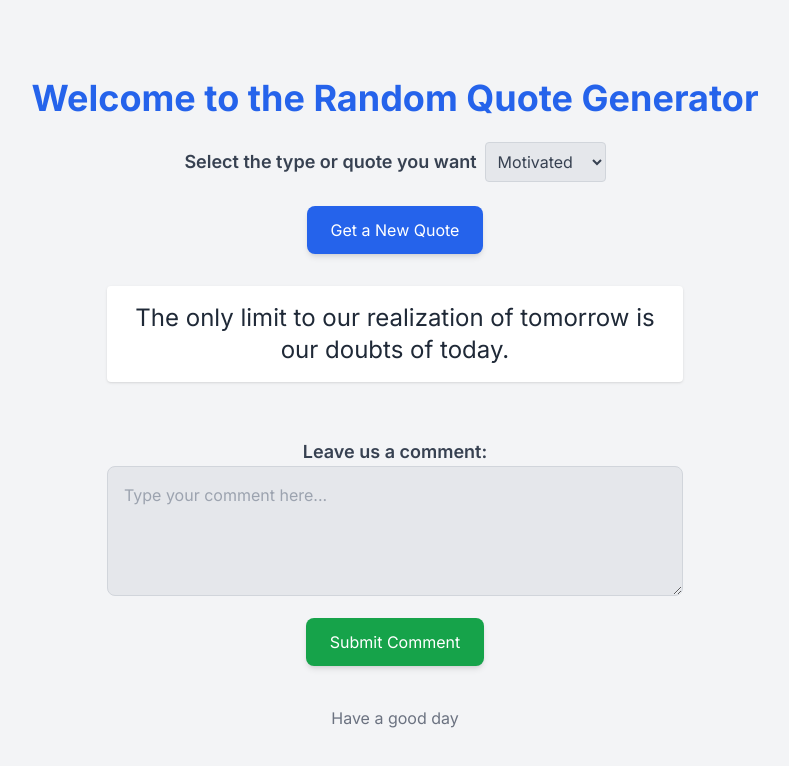
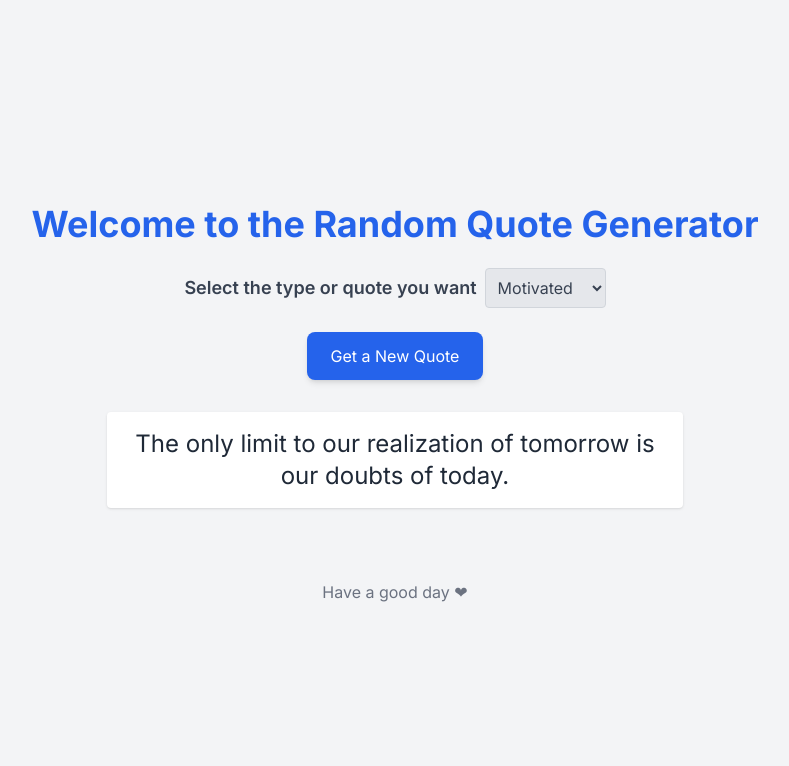
Before and after one commit to ruwinikularathne/quote-generator, a Next.js app: page / in a window 1280 px wide. Shown: the top 766 px of the page, without its empty margins (245-1034 px from the left). Built offline with nearby package versions, Linux system fonts and the light colour scheme.

Commit message:
removed comment section

```diff
--- a/app/page.tsx
+++ b/app/page.tsx
@@ -38,21 +38,11 @@ const moodQuotes = {
 export default function Home() {
   const [mood, setMood] = useState<keyof typeof moodQuotes>('Motivated');
   const [quote, setQuote] = useState<string>(moodQuotes[mood][0]);
-  const [comment, setComment] = useState<string>('');
 
   const getRandomQuote = () => {
     const randomIndex = Math.floor(Math.random() * moodQuotes[mood].length);
     setQuote(moodQuotes[mood][randomIndex]);
-  };
-
-  const handleCommentSubmit = () => {
-    if (comment.trim() !== '') {
-      alert(`Thank you for your comment: "${comment}"`);
-      setComment(''); // Reset comment after submission
-    } else {
-      alert('Please enter a comment before submitting.');
-    }
-  };
+  }
 
   return (
     <main className="flex min-h-screen flex-col items-center justify-center p-6 bg-gray-100">
@@ -97,30 +87,9 @@ export default function Home() {
         </p>
       </section>
 
-      {/* Comment Section */}
-      <section className="text-center mb-6">
-        <label htmlFor="comment" className="text-lg font-semibold text-gray-700 mb-2">
-          Leave us a comment:
-        </label>
-        <textarea
-          id="comment"
-          value={comment}
-          onChange={(e) => setComment(e.target.value)}
-          className="w-full max-w-xl p-4 mb-4 bg-gray-200 text-gray-700 border border-gray-300 rounded-lg focus:bg-gray-300"
-          rows={4}
-          placeholder="Type your comment here..."
-        />
-        <button
-          onClick={handleCommentSubmit}
-          className="bg-green-600 text-white px-6 py-3 rounded-lg shadow-md hover:bg-green-700 transition-colors duration-300"
-        >
-          Submit Comment
-        </button>
-      </section>
-
       {/* Footer (Optional) */}
       <footer className="text-center py-4 text-gray-500">
-        <p>Have a good day</p>
+        <p>Have a good day ❤ </p>
       </footer>
     </main>
   );
```
